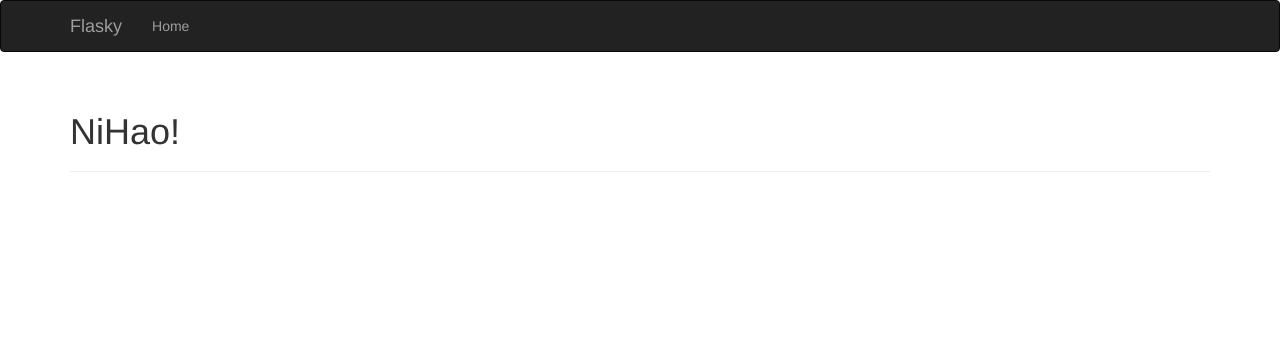
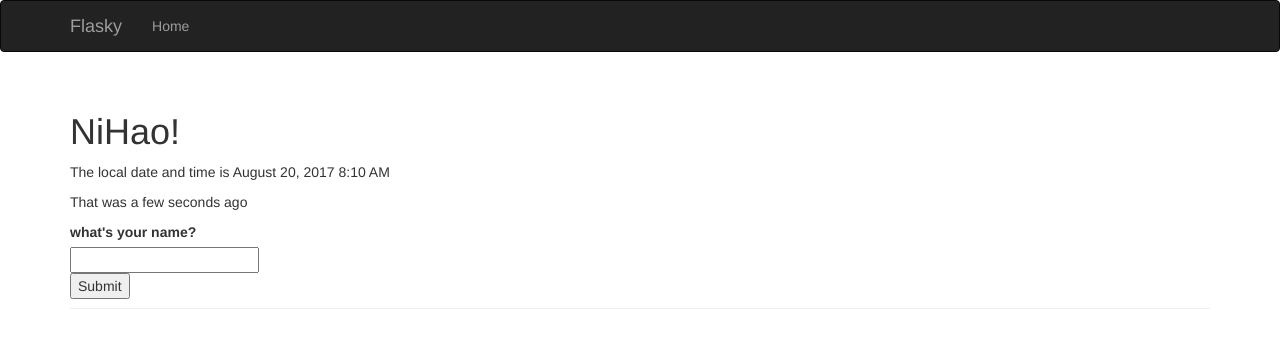
Before and after one commit to Mortif3767/flask_web, a Flask app: page / in a window 1280 px wide. Shown: the top 348 px of the page. Run offline with Flask 2, Linux system fonts and the light colour scheme; some libraries are stand-ins or nearby versions.

Commit message:
web form

```diff
--- a/hello.py
+++ b/hello.py
@@ -3,15 +3,31 @@
 from flask import Flask,render_template
 from flask_script import Manager
 from flask_bootstrap import Bootstrap
+from flask_moment import Moment
+from datetime import datetime
+from flask_wtf import Form
+from wtforms import StringField,SubmitField
+from wtforms.validators import Required
 
 app=Flask(__name__)
+app.config['SECRET_KEY']='hard to guess string'
 
 manager=Manager(app)
 bootstrap=Bootstrap(app)
+moment=Moment(app)
 
-@app.route('/')
+class NameForm(Form):
+	name=StringField('what\'s your name?',validators=[Required()])
+	submit=SubmitField('Submit')
+
+@app.route('/',methods=['GET','POST'])
 def index():
-    return render_template("index.html")
+	name=None
+	form=NameForm()
+	if form.validate_on_submit():
+		name=form.name.data
+		form.name.data=''
+	return render_template("index.html",form=form,name=name,current_time=datetime.utcnow())
 
 @app.route('/user/<name>')
 def user(name):
--- a/templates/base.html
+++ b/templates/base.html
@@ -34,3 +34,8 @@
 	{% block page_content %}{% endblock %}
 </div>
 {% endblock %}
+
+{% block scripts %}
+{{ super() }}
+{{ moment.include_moment() }}
+{% endblock %}
--- a/templates/index.html
+++ b/templates/index.html
@@ -3,5 +3,13 @@
 {% block page_content %}
 <div class="page-header">
 	<h1>NiHao!</h1>
+	<p>The local date and time is {{ moment(current_time).format('LLL') }}</p>
+	<p>That was {{ moment(current_time).fromNow(refresh=True) }}</p>
+	<form method='POST'>
+		{{ form.hidden_tag() }}
+		{{ form.name.label }}<br>{{ form.name(id='my-text-field') }}<br>
+		{{ form.submit() }}
+	</form>
 </div>
+
 {% endblock %}
```
